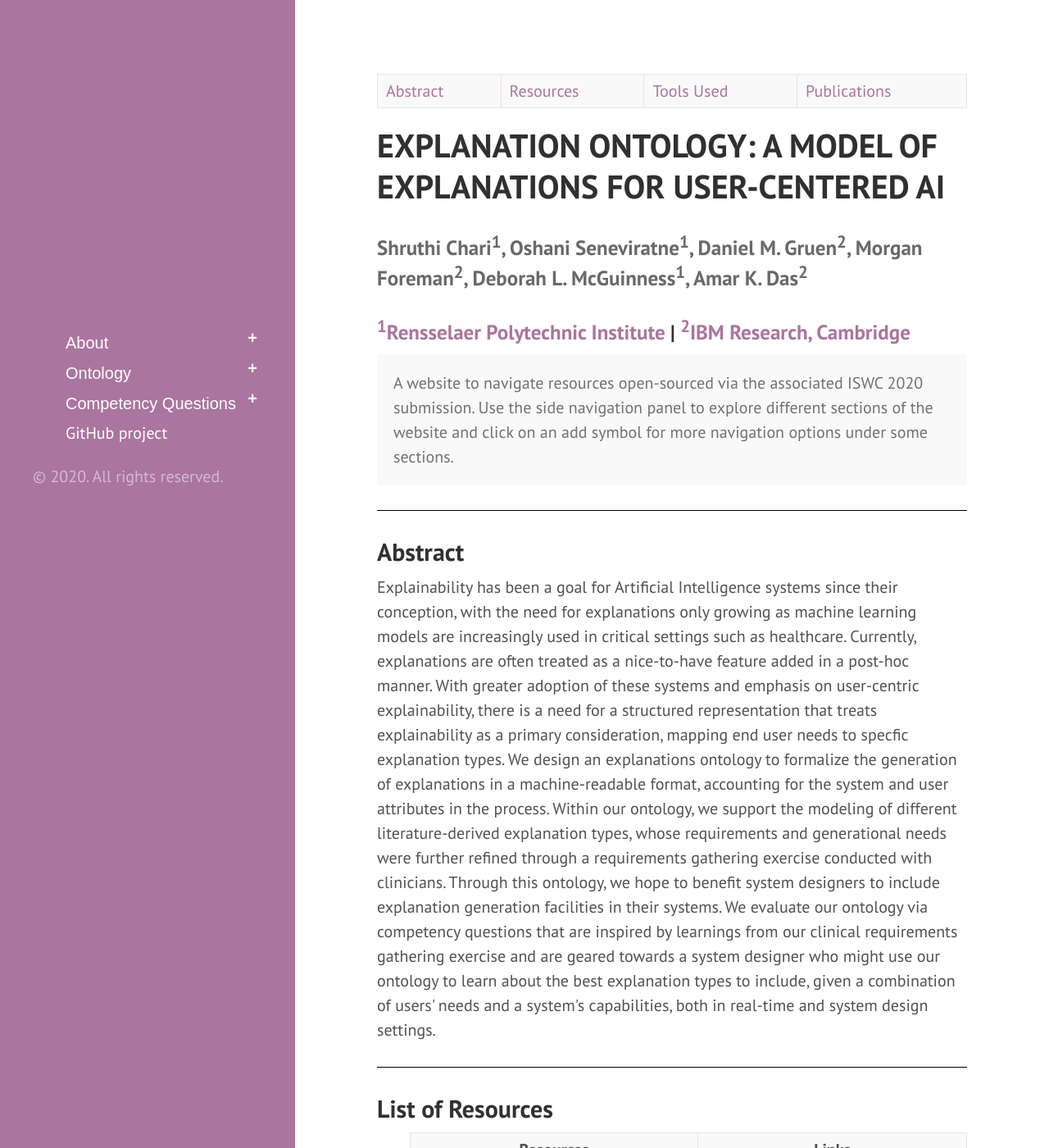
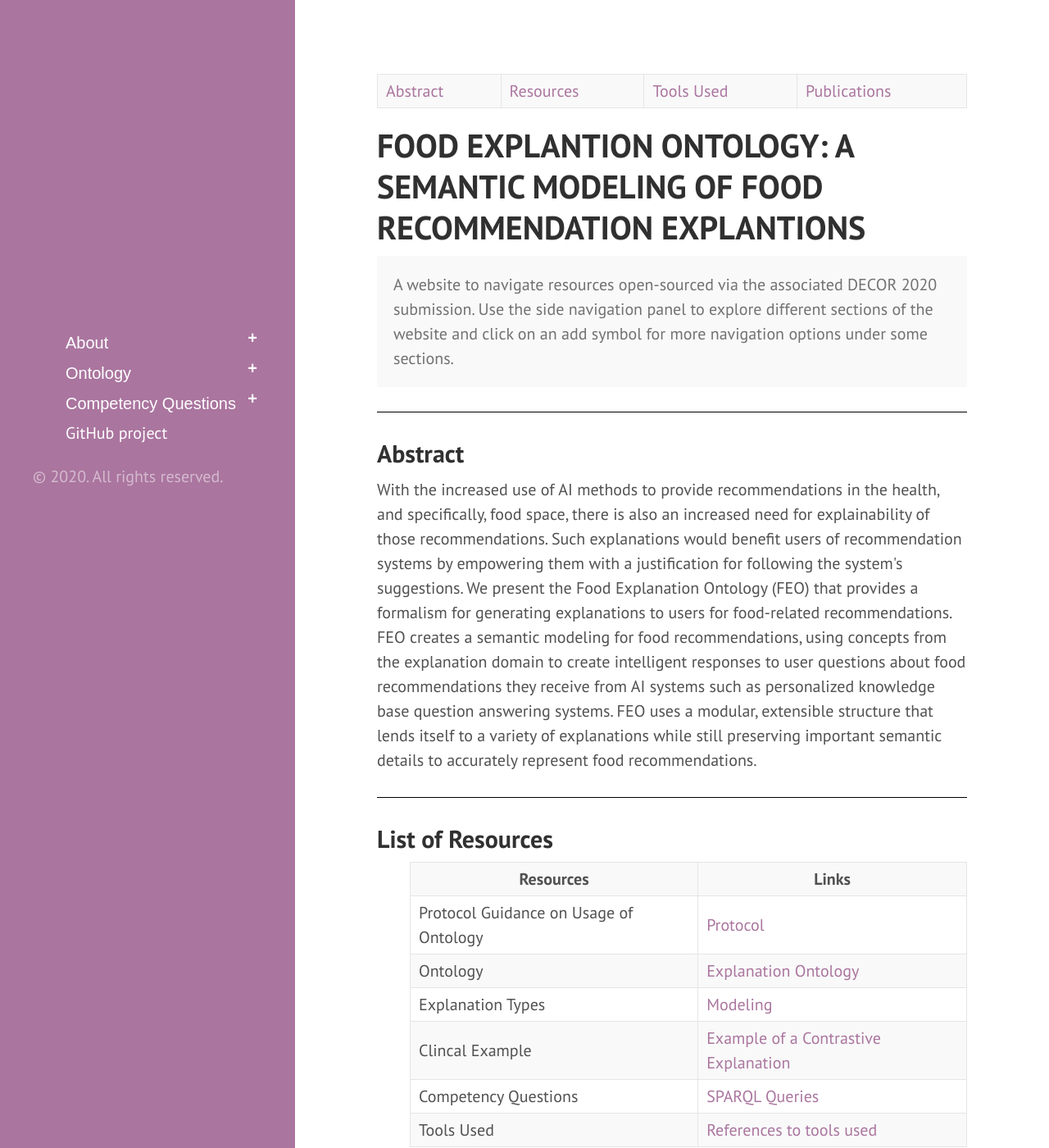
Before and after one commit to tetherless-world/food-expanation-ontology, a Jekyll site: the page built from index.md, in a window 1280 px wide and 1400 px high. Shown: the whole window at 82% size. Built offline with Jekyll 4.4.1, drawn with Linux system fonts in a browser that asks for light colours; our own code applies the rules of GitHub Pages for plain Markdown files; Markdown is read by kramdown in place of the engine named in the settings; some of the changed text lies outside the part shown.

Commit message:
Update index.md
Renaming some parts and adding abstract

```diff
--- a/index.md
+++ b/index.md
@@ -1,15 +1,15 @@
 ---
 layout: default
-title: Explanation Ontology: A Model of Explanations for User-Centered AI
+title: Food Explanation Ontology: Semantic Modeling of Food Recommendation Explanations
 ---
 
 [Abstract](#abstract) | [Resources](#resources) | [Tools Used](#toolsused) | [Publications](#publications)
 
 
-<h1 class="page-title" style="text-transform:uppercase;" id="header">EXPLANATION ONTOLOGY: A MODEL OF EXPLANATIONS FOR USER-CENTERED AI</h1>
-<h3 style="color:dimgrey;">Shruthi Chari<sup>1</sup>, Oshani Seneviratne<sup>1</sup>, Daniel M. Gruen<sup>2</sup>, Morgan Foreman<sup>2</sup>, Deborah L. McGuinness<sup>1</sup>, Amar K. Das<sup>2</sup></h3>
-<h3><a href="https://www.rpi.edu/"><sup>1</sup>Rensselaer Polytechnic Institute</a> | <a href="https://www.research.ibm.com/labs/cambridge/"><sup>2</sup>IBM Research, Cambridge</a></h3>
-<p class="message">A website to navigate resources open-sourced via the associated ISWC 2020 submission. Use the side navigation panel to explore different sections of the website and click on an add symbol for more navigation options under some sections.</p>
+<h1 class="page-title" style="text-transform:uppercase;" id="header">FOOD EXPLANTION ONTOLOGY: A SEMANTIC MODELING OF FOOD RECOMMENDATION EXPLANTIONS</h1>
+<!--<h3 style="color:dimgrey;">Shruthi Chari<sup>1</sup>, Oshani Seneviratne<sup>1</sup>, Daniel M. Gruen<sup>2</sup>, Morgan Foreman<sup>2</sup>, Deborah L. McGuinness<sup>1</sup>, Amar K. Das<sup>2</sup></h3>
+<h3><a href="https://www.rpi.edu/"><sup>1</sup>Rensselaer Polytechnic Institute</a> | <a href="https://www.research.ibm.com/labs/cambridge/"><sup>2</sup>IBM Research, Cambridge</a></h3>-->
+<p class="message">A website to navigate resources open-sourced via the associated DECOR 2020 submission. Use the side navigation panel to explore different sections of the website and click on an add symbol for more navigation options under some sections.</p>
 
 <!-- <table>
   <tbody>
@@ -25,7 +25,7 @@ title: Explanation Ontology: A Model of Explanations for User-Centered AI
 
 
 <h2>Abstract</h2>
-  <p>Explainability has been a goal for Artificial Intelligence systems since their conception, with the need for explanations only growing as machine learning models are increasingly used in critical settings such as healthcare. Currently, explanations are often treated as a nice-to-have feature added in a post-hoc manner. With greater adoption of these systems and emphasis on user-centric explainability, there is a need for a structured representation that treats explainability as a primary consideration, mapping end user needs to specfic explanation types. We design an explanations ontology to formalize the generation of explanations in a machine-readable format, accounting for the system and user attributes in the process. Within our ontology, we support the modeling of different literature-derived explanation types, whose requirements and generational needs were further refined through a requirements gathering exercise conducted with clinicians. Through this ontology, we hope to benefit system designers to include explanation generation facilities in their systems. We evaluate our ontology via competency questions that are inspired by learnings from our clinical requirements gathering exercise and are geared towards a system designer who might use our ontology to learn about the best explanation types to include, given a combination of users' needs and a system's capabilities, both in real-time and system design settings.</p>
+  <p>With the increased use of AI methods to provide recommendations in the health, and specifically, food space, there is also an increased need for explainability of those recommendations. Such explanations would benefit users of recommendation systems by empowering them with a justification for following the system's suggestions. We present the Food Explanation Ontology (FEO) that provides a formalism for generating explanations to users for food-related recommendations. FEO creates a semantic modeling for food recommendations, using concepts from the explanation domain to create intelligent responses to user questions about food recommendations they receive from AI systems such as personalized knowledge base question answering systems. FEO uses a modular, extensible structure that lends itself to a variety of explanations while still preserving important semantic details to accurately represent food recommendations.</p>
  </content>
 
  <hr/>
@@ -87,14 +87,14 @@ title: Explanation Ontology: A Model of Explanations for User-Centered AI
   </content>
   <!--<iframe src="https://tetherless-world.github.io/explanation-ontology/WidocoDocumentation/index-en.html" style="width:100%;"/>-->
 
-  <article class="mb-5" id="publications">
+  <!--<article class="mb-5" id="publications">
 <content>
   <h2>Publications</h2>
   <ul>
     <li>Explanation Ontology: A Model of Explanations for User-Centered AI; Shruthi Chari , Oshani Seneviratne , Daniel M. Gruen ,  Morgan A. Foreman , Amar K. Das, Deborah L. McGuinness; Resource Track,19th International Semantic Web Conference 2020</li>
     <li>Explanation Ontology in Action: A Clinical Use-Case; Shruthi Chari , Oshani Seneviratne , Daniel M. Gruen ,  Morgan A. Foreman , Amar K. Das, Deborah L. McGuinness; Posters and Demo Track,19th International Semantic Web Conference 2020</li>
   </ul>
-  </content>
+  </content>-->
 <!--
 <div class="posts">
   {% for post in paginator.posts %}
```
